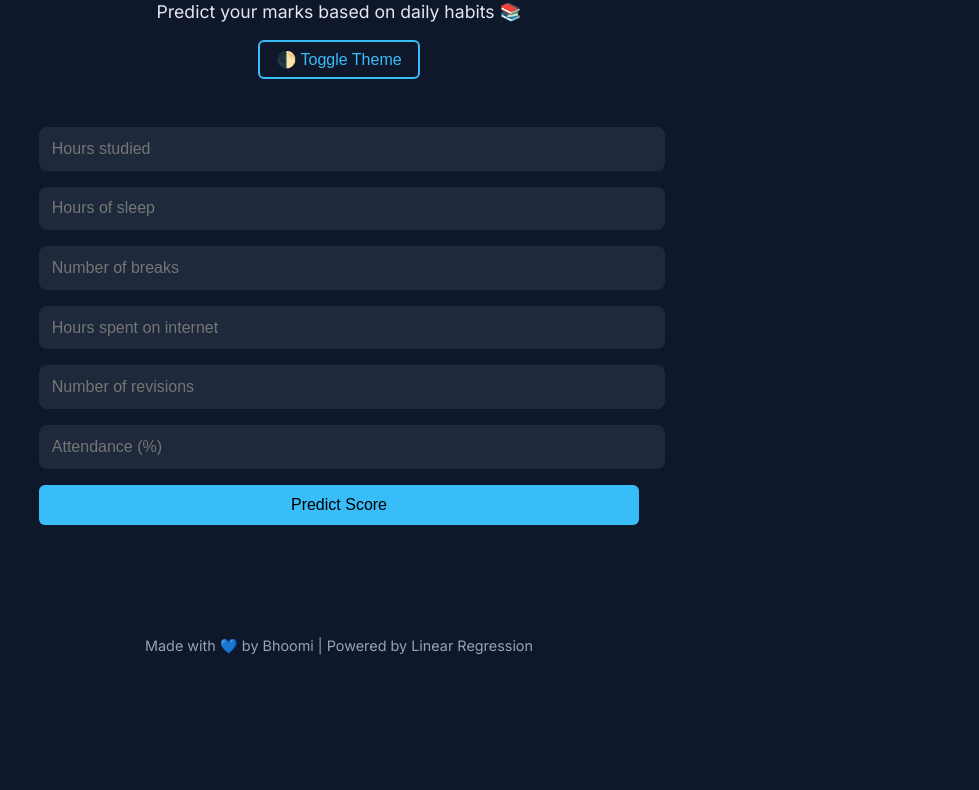
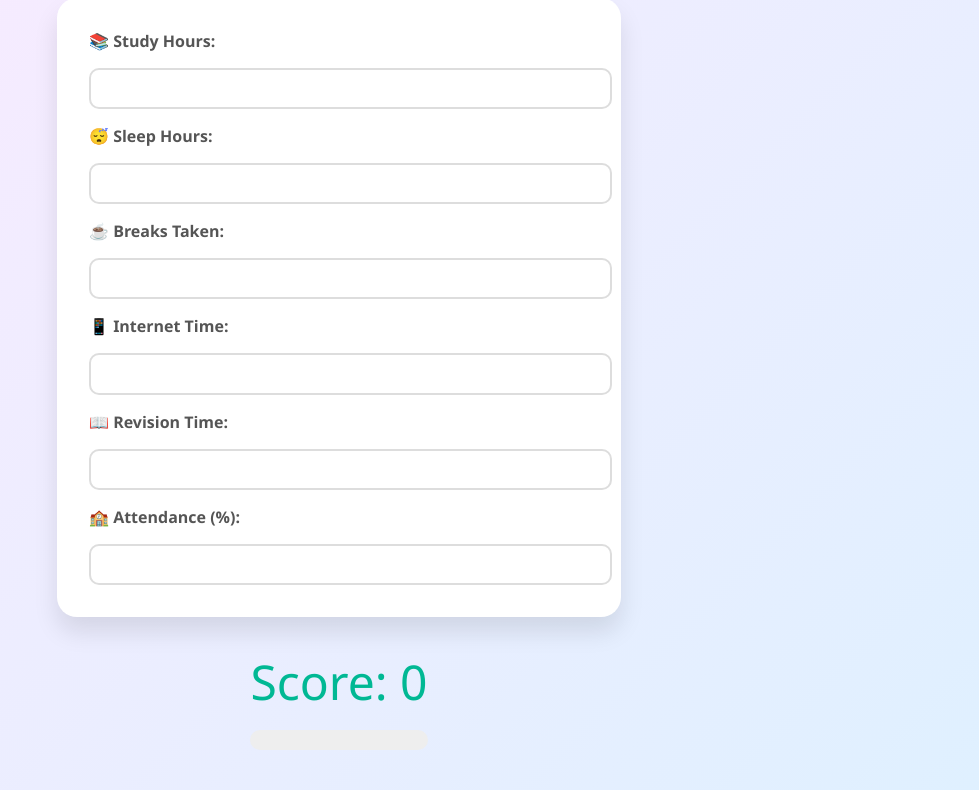
Before and after one commit to Bhoomi-112/student-score-predictor, a plain HTML site: page docs/index.html in a window 1280 px wide. Shown: the part 140-930 px from the top of the page, without its empty margins (301-1280 px from the left). Before the commit the page ends 827 px from the top, so only its background shows below. Drawn offline with Linux system fonts and the light colour scheme.

Commit message:
Update index.html

```diff
--- a/docs/index.html
+++ b/docs/index.html
@@ -1,183 +1,148 @@
-
 <!DOCTYPE html>
 <html lang="en">
 <head>
   <meta charset="UTF-8" />
   <meta name="viewport" content="width=device-width, initial-scale=1.0"/>
-  <title>Student Score Predictor</title>
-  <link href="https://fonts.googleapis.com/css2?family=Inter:wght@400;700&display=swap" rel="stylesheet">
+  <title>Score Predictor</title>
   <style>
-    :root {
-      --bg-light: #f9fafb;
-      --text-light: #1e293b;
-      --bg-dark: #0f172a;
-      --text-dark: #e2e8f0;
-      --accent: #38bdf8;
-      --highlight: #10b981;
-      --input-bg-dark: #1e293b;
-      --input-bg-light: #e2e8f0;
-    }
-
     body {
-      margin: 0;
-      font-family: 'Inter', sans-serif;
-      background: var(--bg-dark);
-      color: var(--text-dark);
-      scroll-behavior: smooth;
-      transition: background 0.5s ease, color 0.5s ease;
-    }
-
-    body.light {
-      background: var(--bg-light);
-      color: var(--text-light);
-    }
-
-    header {
-      text-align: center;
-      padding: 3rem 1rem 1rem;
+      background: linear-gradient(135deg, #fbeaff, #dff0ff);
+      font-family: 'Segoe UI', sans-serif;
+      display: flex;
+      flex-direction: column;
+      align-items: center;
+      padding: 2rem;
+      color: #333;
     }
 
     h1 {
-      color: var(--accent);
       font-size: 2.5rem;
-      margin-bottom: 0.5rem;
+      margin-bottom: 1rem;
+      color: #5f27cd;
     }
 
-    p {
-      font-size: 1.1rem;
-      color: inherit;
+    .form {
+      background: white;
+      padding: 2rem;
+      border-radius: 20px;
+      box-shadow: 0 15px 25px rgba(0,0,0,0.1);
+      display: grid;
+      gap: 1rem;
+      width: 100%;
+      max-width: 500px;
     }
 
-    section {
-      padding: 2rem 1rem;
-      max-width: 600px;
-      margin: auto;
-      display: flex;
-      flex-direction: column;
-      gap: 1rem;
+    label {
+      font-weight: bold;
+      color: #555;
     }
 
-    input {
+    input[type=number] {
       width: 100%;
-      padding: 0.8rem;
-      border: none;
-      border-radius: 8px;
+      padding: 0.6rem;
+      border: 2px solid #ddd;
+      border-radius: 10px;
       font-size: 1rem;
-      background: var(--input-bg-dark);
-      color: var(--text-dark);
-      transition: background 0.3s ease;
+      transition: 0.3s;
     }
 
-    body.light input {
-      background: var(--input-bg-light);
-      color: var(--text-light);
+    input[type=number]:focus {
+      border-color: #5f27cd;
+      outline: none;
     }
 
-    button {
-      background: var(--accent);
-      color: #000;
-      border: none;
-      padding: 0.7rem 1.2rem;
-      font-size: 1rem;
-      border-radius: 6px;
-      cursor: pointer;
-      transition: transform 0.2s ease, background 0.3s ease;
+    .score-output {
+      text-align: center;
+      margin-top: 2rem;
     }
 
-    button:hover {
-      background: var(--highlight);
-      transform: scale(1.05);
+    .score-number {
+      font-size: 3rem;
+      color: #00b894;
+      transition: all 0.5s ease-in-out;
     }
 
-    .output {
-      margin-top: 2rem;
-      font-size: 1.3rem;
-      text-align: center;
-      opacity: 0;
-      transition: opacity 1s ease;
-    }
-
-    .output.show {
-      opacity: 1;
-    }
-
-    .toggle-container {
-      text-align: center;
+    .progress-bar {
+      width: 100%;
+      height: 20px;
+      background: #eee;
+      border-radius: 10px;
+      overflow: hidden;
       margin-top: 1rem;
     }
 
-    .toggle-btn {
-      background: none;
-      border: 2px solid var(--accent);
-      color: var(--accent);
-      padding: 0.5rem 1rem;
-      border-radius: 6px;
-      cursor: pointer;
-    }
-
-    footer {
-      text-align: center;
-      padding: 2rem;
-      font-size: 0.9rem;
-      color: #94a3b8;
+    .progress-fill {
+      height: 100%;
+      background: linear-gradient(to right, #00b894, #6c5ce7);
+      width: 0%;
+      transition: width 0.5s ease;
     }
   </style>
 </head>
 <body>
-  <header>
-    <h1>🎯 Student Score Predictor</h1>
-    <p>Predict your marks based on daily habits 📚</p>
-    <div class="toggle-container">
-      <button class="toggle-btn" onclick="toggleTheme()">🌓 Toggle Theme</button>
+
+  <h1>🎯 Real-Time Score Predictor</h1>
+  <div class="form" id="inputForm">
+    <label>📚 Study Hours:</label>
+    <input type="number" id="hours" min="0" step="0.1" />
+
+    <label>😴 Sleep Hours:</label>
+    <input type="number" id="sleep" min="0" step="0.1" />
+
+    <label>☕ Breaks Taken:</label>
+    <input type="number" id="breaks" min="0" step="0.1" />
+
+    <label>📱 Internet Time:</label>
+    <input type="number" id="internet" min="0" step="0.1" />
+
+    <label>📖 Revision Time:</label>
+    <input type="number" id="revision" min="0" step="0.1" />
+
+    <label>🏫 Attendance (%):</label>
+    <input type="number" id="attendance" min="0" max="100" step="1" />
+  </div>
+
+  <div class="score-output">
+    <div class="score-number" id="score">Score: 0</div>
+    <div class="progress-bar">
+      <div class="progress-fill" id="progressBar"></div>
     </div>
-  </header>
-
-  <section>
-    <input id="hours" type="number" placeholder="Hours studied" step="0.1" />
-    <input id="sleep" type="number" placeholder="Hours of sleep" step="0.1" />
-    <input id="breaks" type="number" placeholder="Number of breaks" />
-    <input id="internet" type="number" placeholder="Hours spent on internet" step="0.1" />
-    <input id="revision" type="number" placeholder="Number of revisions" />
-    <input id="attendance" type="number" placeholder="Attendance (%)" />
-    <button onclick="predictScore()">Predict Score</button>
-    <div class="output" id="result"></div>
-  </section>
-
-  <footer>
-    Made with 💙 by Bhoomi | Powered by Linear Regression
-  </footer>
+  </div>
 
   <script>
-    function toggleTheme() {
-      document.body.classList.toggle("light");
+    const inputs = document.querySelectorAll('input');
+    const scoreEl = document.getElementById('score');
+    const progressBar = document.getElementById('progressBar');
+
+    function calculateScore() {
+      const h = parseFloat(document.getElementById('hours').value) || 0;
+      const s = parseFloat(document.getElementById('sleep').value) || 0;
+      const b = parseFloat(document.getElementById('breaks').value) || 0;
+      const i = parseFloat(document.getElementById('internet').value) || 0;
+      const r = parseFloat(document.getElementById('revision').value) || 0;
+      const a = parseFloat(document.getElementById('attendance').value) || 0;
+
+      const score =
+        8.3326 * h +
+        2.5458 * s -
+        2.4099 * b -
+        1.7220 * i +
+        4.6646 * r +
+        0.3465 * a -
+        10.493;
+
+      const finalScore = Math.max(0, Math.round(score));
+      scoreEl.textContent = `Score: ${finalScore}`;
+
+      // Animate progress bar to max 100
+      const percent = Math.min(100, finalScore);
+      progressBar.style.width = percent + '%';
     }
 
-    function predictScore() {
-      const hours = parseFloat(document.getElementById("hours").value) || 0;
-      const sleep = parseFloat(document.getElementById("sleep").value) || 0;
-      const breaks = parseFloat(document.getElementById("breaks").value) || 0;
-      const internet = parseFloat(document.getElementById("internet").value) || 0;
-      const revision = parseFloat(document.getElementById("revision").value) || 0;
-      const attendance = parseFloat(document.getElementById("attendance").value) || 0;
+    inputs.forEach(input => {
+      input.addEventListener('input', calculateScore);
+    });
+  </script>
 
-      const score =
-          8.3326 * hours +
-          2.5458 * sleep +
-         -2.4099 * breaks +
-         -1.7220 * internet +
-          4.6646 * revision +
-          0.3465 * attendance +
-         -10.4935;
-
-      const result = document.getElementById("result");
-      result.classList.remove("show");
-      result.innerText = "🔄 Calculating...";
-
-      setTimeout(() => {
-        result.innerText = `🎓 Predicted Score: ${score.toFixed(2)} marks`;
-        result.classList.add("show");
-      }, 700);
-    }
-  </script>
 </body>
 </html>
```
